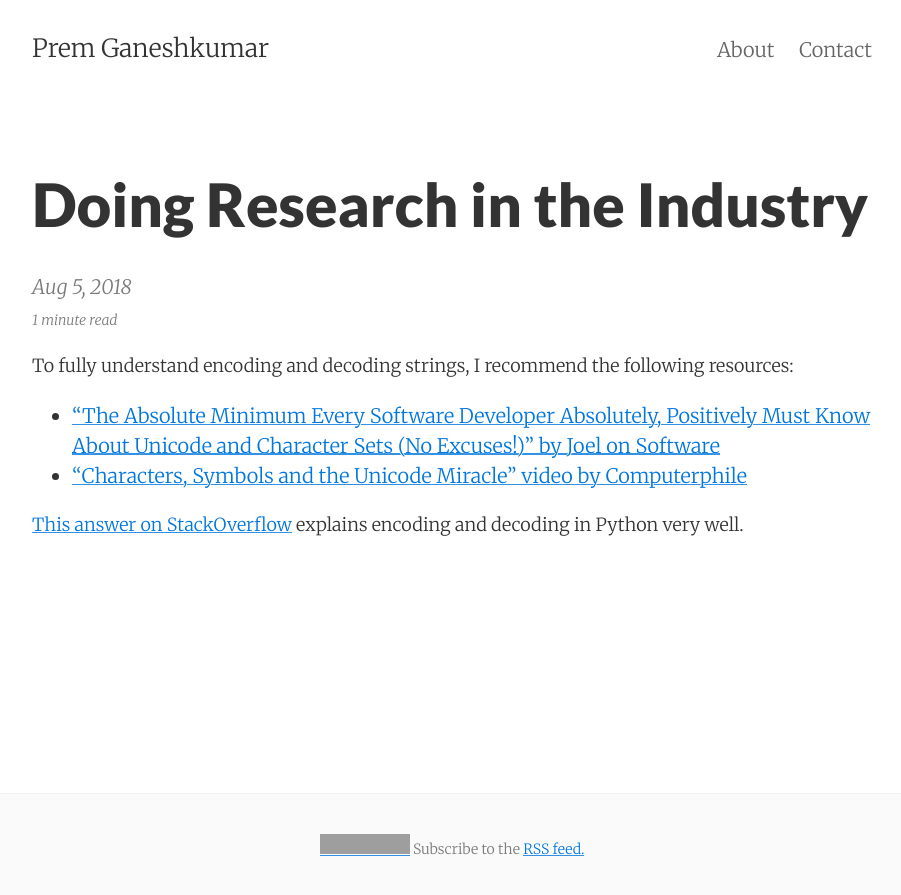
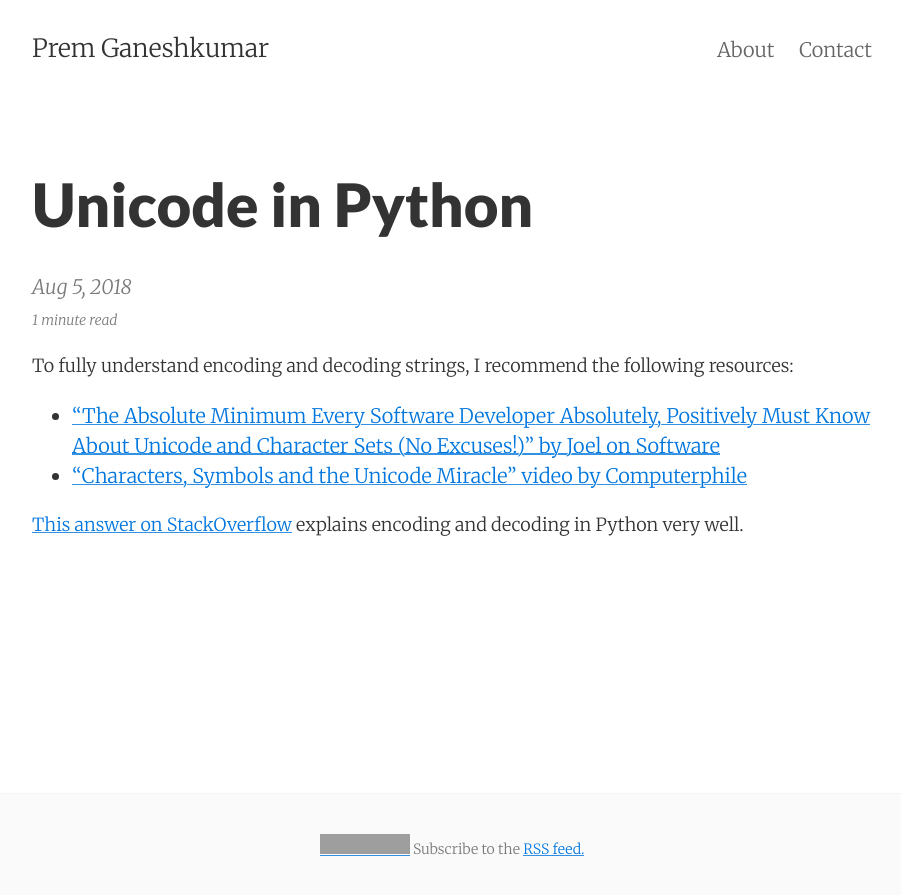
Before and after one commit to premgane/premgane.github.io, a Jekyll site: the page built from _posts/2018-08-05-python-encoding.md, in a window 1280 px wide. Shown: the top 895 px of the page, without its empty margins (188-1089 px from the left). Built offline with Jekyll 4.4.1, drawn with Linux system fonts in a browser that asks for light colours; grey boxes are pictures that could not be loaded.

Commit message:
Edit the title

```diff
--- a/_posts/2018-08-05-python-encoding.md
+++ b/_posts/2018-08-05-python-encoding.md
@@ -1,6 +1,6 @@
 ---
 layout:     post
-title:      Doing Research in the Industry
+title:      Unicode in Python
 date:       2018-08-05 17:25:00
 summary:    "Python, unicode, and how to deal with UTF-8."
 categories: python programming
```
